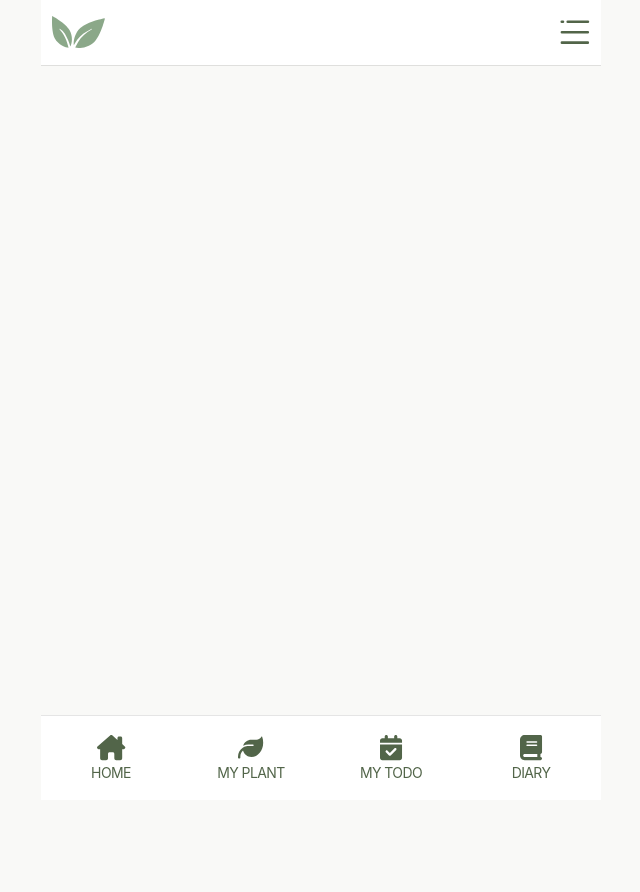
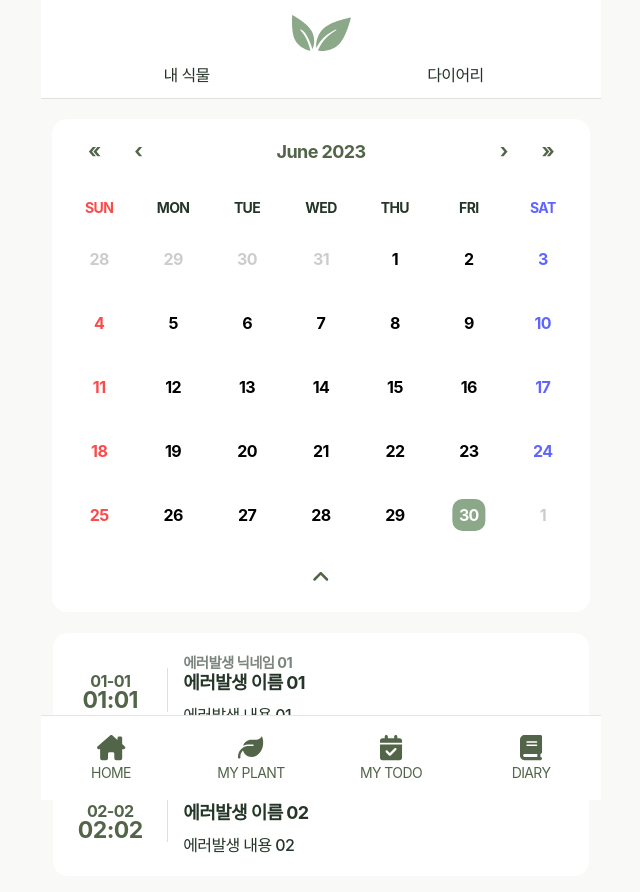
Before and after one commit to devdong9897/growgreen, a React (Create React App) app: page / in a window 1280 px wide. Shown: the top 892 px of the page, without its empty margins (319-959 px from the left). Before the commit the page ends 800 px from the top, so only its background shows below. Built offline with nearby package versions, Linux system fonts and the light colour scheme; no server answers; a web font is replaced by a local one.

Commit message:
feat: TodoWrite POST 작업 및 테스트 확인
TodoMain에서 데이터 있는 날짜에 동그라미 표시 나오도록 작업 필요함

```diff
--- a/src/App.js
+++ b/src/App.js
@@ -25,7 +25,8 @@ function App() {
         <Route path="/intro" element={<Intro />} />
         <Route path="/" element={<Layout />}>
           {/* 투두메인 */}
-          <Route index path=":deadline" element={<TodoMain />} />
+          {/* <Route index path=":deadline" element={<TodoMain />} /> */}
+          <Route index element={<TodoMain />} />
           {/* 투두 */}
           <Route path="/todolist" element={<TodoList />} />
           <Route path="/todowrite" element={<TodoWrite />} />
--- a/src/Layout.js
+++ b/src/Layout.js
@@ -25,7 +25,7 @@ const Layout = () => {
     ? (pageBgc = { backgroundColor: subColor.colorWhite })
     : (pageBgc = { backgroundColor: subColor.colorGray });
   const WrapHeight =
-    location.pathname === `/${paramToday}`
+    location.pathname === "/"
       ? {
           minHeight: `calc(100vh - ${height.todoMainHeaderHeight})`,
         }
@@ -38,7 +38,7 @@ const Layout = () => {
       : { padding: "2.5rem 0 10rem" };
   /* pathname에 따라 Contents margin-top값 동적으로 설정 */
   const ContentsMarginTop =
-    location.pathname === `/${paramToday}`
+    location.pathname === "/"
       ? { marginTop: `${height.todoMainHeaderHeight}` }
       : { marginTop: `${height.headerHeight}` };
   /* pathname에 따라 Inner 가로 padding값 동적으로 설정 */
@@ -51,7 +51,7 @@ const Layout = () => {
     <ThemeProvider theme={pageBgc}>
       <Wrap style={WrapHeight}>
         {/* 헤더 */}
-        {location.pathname === `/${paramToday}` ? (
+        {location.pathname === "/" ? (
           <TodoMainHeader paramToday={paramToday} />
         ) : (
           <Header paramToday={paramToday} />
--- a/src/api/patchtodo.js
+++ b/src/api/patchtodo.js
@@ -66,7 +66,7 @@ export const getTotalTodoList = async () => {
     // const res = axios.get("/api/todo/list");
     const res = axios.get("");
     const data = (await res).data;
-    console.log(data);
+    // console.log(data);
     return data;
   } catch (err) {
     console.log(err);
@@ -117,9 +117,7 @@ export const getTotalTodoList = async () => {
 // todo POST
 export const postTodo = async data => {
   try {
-    // URL 변경 필요
-    const res = await axios.post("http://localhost:3000/todo", data);
-    // const res = await axios.post("/api/todo", data);
+    const res = await axios.post("/api/todo", data);
     const result = res.data;
     console.log("투두 post", result);
   } catch (err) {
--- a/src/components/Header.js
+++ b/src/components/Header.js
@@ -30,7 +30,7 @@ const Header = ({ paramToday }) => {
         <Inner>
           <HeaderInnerWrap>
             <h1>
-              <Link to={`/${paramToday}`}>
+              <Link to="/">
                 <img src="/images/logo.svg" alt="로고" />
               </Link>
             </h1>
--- a/src/components/HeaderNav.js
+++ b/src/components/HeaderNav.js
@@ -16,7 +16,7 @@ const HeaderNav = ({ navOpen, toggleNav, closeNav, paramToday }) => {
         <NavMenuWrap>
           <li>
             <Link
-              to={`/${paramToday}`}
+              to="/"
               onClick={() => {
                 closeNav("/");
               }}
--- a/src/components/QuickMenu.js
+++ b/src/components/QuickMenu.js
@@ -13,7 +13,7 @@ const QuickMenu = ({ paramToday }) => {
   return (
     <QuickMenuWrap>
       <li>
-        <Link to={`/${paramToday}`}>
+        <Link to="/">
           <i>
             <FontAwesomeIcon icon={faHouseChimney} />
           </i>
--- a/src/components/TodoCalendar.js
+++ b/src/components/TodoCalendar.js
@@ -1,36 +1,19 @@
 import React, { useEffect, useState } from "react";
 import moment from "moment/moment";
 import Calendar from "react-calendar";
-import { getTotalTodoList } from "../api/patchtodo";
 
 import { FontAwesomeIcon } from "@fortawesome/react-fontawesome";
 import { faAngleUp } from "@fortawesome/free-solid-svg-icons";
 import "../style/todocalendar.css";
 import { TodoCalendarWrap, CalendarActiveBtn } from "../style/TodoCalendar";
 
-const TodoCalendar = ({ todayListData, handleDateChange, selectDate }) => {
-  // todo 캘린더 데이터 state
-  const [todoTotalList, setTodoTotalList] = useState([]);
-  const getTotalTodoData = async () => {
-    try {
-      const data = await getTotalTodoList();
-      setTodoTotalList(data);
-    } catch (err) {
-      console.log("todo 캘린더 데이터", err);
-    }
-  };
+const TodoCalendar = ({ handleDateChange, selectDate, selectTodoData }) => {
   // Calendar 스타일 설정
+  // 요일 이름 영문으로 설정
   const WeekName = ["sun", "mon", "tue", "wed", "thu", "fri", "sat"];
-  const formatShortWeekday = (locale, date) => {
-    const idx = date.getDay();
-    return WeekName[idx];
-  };
   // 캘린더 날짜에 className 동적으로 부여
   const tileClassName = ({ date, view }) => {
-    const formattedDate = moment(date).format("YYYY-MM-DD");
-    // console.log(formattedDate);
     let classNames = "";
-
     if (view === "month") {
       // 일요일에 글자 색상 추가
       if (date.getDay() === 0) {
@@ -39,10 +22,16 @@ const TodoCalendar = ({ todayListData, handleDateChange, selectDate }) => {
       } else if (date.getDay() === 6) {
         classNames += "sat_color ";
       }
-      // 리스트 내용 있는 경우 클래스 추가
-      if (todayListData[formattedDate]) {
-        classNames += "highlight";
-      }
+      // 리스트 내용 있는 경우 날짜 위에 동그라미 표시
+      // selectTodoData가 빈 배열이 아닐 때 highlight 클래스 추가
+      /*
+			현재 selectTodoData를 불러올 때 빈 배열이 먼저 로드되며
+			데이터가 있는 날짜를 클릭하고 난 후에 데이터가 없는 날짜를 클릭하면
+			데이터가 있는 날짜의 데이터가 출력됨
+			*/
+      // if (selectTodoData !== []) {
+      //   classNames += "highlight";
+      // }
     }
     return classNames.trim();
   };
@@ -51,16 +40,10 @@ const TodoCalendar = ({ todayListData, handleDateChange, selectDate }) => {
   const toggleClick = () => {
     setCalendarActive(!calendarActive);
   };
-  // useEffect
-  useEffect(() => {
-    getTotalTodoData();
-  }, []);
-  console.log(todoTotalList);
   return (
     <TodoCalendarWrap>
       <Calendar
         calendarType="US"
-        formatShortWeekday={formatShortWeekday}
         tileClassName={tileClassName}
         formatDay={(locale, date) => moment(date).format("D")}
         onChange={handleDateChange}
--- a/src/components/TodoMainHeader.js
+++ b/src/components/TodoMainHeader.js
@@ -8,7 +8,7 @@ const TodoMainHeader = ({ paramToday }) => {
       <Inner>
         <TodoMainHeaderInner>
           <h1>
-            <Link to={`/${paramToday}`}>
+            <Link to="/">
               <img src="/images/logo.svg" alt="로고" />
             </Link>
           </h1>
--- a/src/pages/TodoMain.js
+++ b/src/pages/TodoMain.js
@@ -1,5 +1,5 @@
 import React, { useEffect, useState } from "react";
-import { useNavigate, useParams } from "react-router-dom";
+import { useNavigate } from "react-router-dom";
 import moment from "moment/moment";
 import TodoCalendar from "../components/TodoCalendar";
 import TodoMainList from "../components/TodoMainList";
@@ -7,77 +7,46 @@ import { getSelectTodoList } from "../api/patchtodo";
 
 const TodoMain = () => {
   const navigate = useNavigate();
-  const { deadline } = useParams();
-
+  // deadline state에 오늘 날짜를 YYYY-MM-DD 형식으로 보관
+  const [deadline, setDeadline] = useState(
+    moment(Date.now()).format("YYYY-MM-DD"),
+  );
   // Calendar 날짜 클릭 시 날짜별 내용 출력
   const [selectDate, setSelectDate] = useState(new Date());
+  // 특정 날짜 todo state
+  const [selectTodoData, setSelectTodoData] = useState([]);
+
+  // handle 이벤트
   const handleDateChange = date => {
+    const nowDate = moment(date).format("YYYY-MM-DD");
+    getSelectTodoData(nowDate);
     setSelectDate(date);
   };
-  // 오늘의 투두 더미데이터
-  /*
-
-	*/
-  const todayListData = {
-    "2023-06-15": [
-      {
-        time: "06-15",
-        timeDetail: "15:00",
-        plantName: "식물 종류 이름0",
-        plantAlias: "식물 별명0",
-        task: "오늘의 할 일0",
-      },
-    ],
-    "2023-06-28": [
-      {
-        time: "06-28",
-        timeDetail: "12:00",
-        plantName: "식물 종류 이름1",
-        plantAlias: "식물 별명1",
-        task: "오늘의 할 일1",
-      },
-    ],
-    "2023-06-29": [
-      {
-        time: "06-29",
-        timeDetail: "13:00",
-        plantName: "식물 종류 이름2",
-        plantAlias: "식물 별명2",
-        task: "오늘의 할 일2",
-      },
-    ],
-  };
-  // 선택한 날짜 데이터 형식을 YYYY-MM-DD로 변환
-  const formatDate = moment(selectDate).format("YYYY-MM-DD");
-  // 데이터 형식을 배열로 담는다
-  const selectTodayList = todayListData[formatDate] || [];
-
-  // 특정 날짜 todo state
-  const [selectTodoData, setSelectTodoData] = useState([]);
-  const paramDeadline = useParams().deadline;
-  const getSelectTodoData = async deadline => {
+  // todomain 특정 날짜 todo GET
+  const getSelectTodoData = async _deadline => {
     try {
-      const data = await getSelectTodoList(deadline);
+      const data = await getSelectTodoList(_deadline);
+      // 특정 날짜의 pk값을 deadline state에 담는다.
+      setDeadline(_deadline);
+      // date를 selectTodoData state에 담는다.
       setSelectTodoData(data);
-      // console.log(data);
     } catch (err) {
       console.log("특정 날짜 todo 에러 : ", err);
     }
   };
+  // useEffect
   useEffect(() => {
-    getSelectTodoData(paramDeadline);
+    getSelectTodoData(deadline);
   }, []);
-  console.log(selectTodoData);
   return (
     <div>
       {/* 투두 캘린더 */}
       <TodoCalendar
         handleDateChange={handleDateChange}
         selectDate={selectDate}
-        todayListData={todayListData}
+        selectTodoData={selectTodoData}
       />
       {/* 오늘의 투두 리스트 */}
-      {/* <TodoMainList selectTodayList={selectTodayList} /> */}
       <TodoMainList selectTodoData={selectTodoData} />
     </div>
   );
--- a/src/pages/TodoWrite.js
+++ b/src/pages/TodoWrite.js
@@ -1,4 +1,4 @@
-import React, { useState } from "react";
+import React, { useEffect, useState } from "react";
 import { useNavigate } from "react-router-dom";
 import { postTodo } from "../api/patchtodo";
 import dayjs from "dayjs";
@@ -12,6 +12,8 @@ import {
   ConfigProvider,
   DatePicker,
 } from "antd";
+import { getPlants } from "../api/patchmyplant";
+
 import { TodoWriteFir, TodoWriteTxt } from "../style/WriteLayout";
 import { mainColor } from "../style/GlobalStyle";
 import { PageBtnWrap } from "../style/Components";
@@ -22,11 +24,40 @@ const TodoWrite = () => {
   const { TextArea } = Input;
   // 화면이동
   const navigate = useNavigate();
-  // 날짜 선택에 오늘 날짜 표시
-  // const [nowDate, setNowDate] = useState(new Date());
-  // 오늘 날짜를 YYYY-MM-DD로 변환
-  // const nowFormatDate = moment(nowDate).format("YYYY-MM-DD");
-
+  // myPlantList를 저장할 state
+  const [myPlantList, setMyPlantList] = useState([]);
+  // 식물 선택 option에 들어갈 값 state
+  const [selectMyPlant, getSelectMyPlant] = useState([]);
+  // iplant(PK값) 보관할 state
+  const [iplant, setIplant] = useState(0);
+  // myPlant GET
+  const getMyPlantList = async () => {
+    try {
+      // myPlantList의 데이터를 data에 보관(배열)
+      const data = await getPlants();
+      setMyPlantList(data);
+      // data를 map을 사용해 각각의 객체로 분리
+      const getPlantArr = data.map(item => {
+        const arrData = {
+          iplant: item.iplant,
+          value: item.iplant,
+          label: item.nickNm,
+        };
+        return arrData;
+      });
+      getSelectMyPlant(getPlantArr);
+    } catch (err) {
+      console.log("myplant get err", err);
+    }
+  };
+  useEffect(() => {
+    getMyPlantList();
+  }, []);
+  // 식물 선택 onChange 이벤트
+  const handleMyPlantChange = (value, e) => {
+    const myPlant = selectMyPlant.find(item => item.value === value);
+    setIplant(myPlant.iplant);
+  };
   // 투두 전송데이터 기본값
   const todoForm = {
     iplant: 0,
@@ -40,118 +71,111 @@ const TodoWrite = () => {
   const [postTodoData, setPostTodoData] = useState(todoForm);
   // 현재 postTodoData를 새로운 객체로 생성
   const updatedPostTodoData = { ...postTodoData };
-  // 식물 선택 state
-  const plantList = [
-    { value: "테스트1value", label: "테스트1label" },
-    { value: "테스트2value", label: "테스트2label" },
-    { value: "테스트3value", label: "테스트3label" },
-  ];
-  const [selectPlant, setSelectPlant] = useState(plantList);
   // 날짜 선택 state
   // 날짜 선택(날짜 포맷을 dateFormat 형식으로 변환)
   const handleDateChange = (value, dateString) => {
     // console.log("Formatted Selected Time: ", dateString);
-    const selectedDate = moment(dateString).format("MM-DD");
+    const selectedDate = moment(dateString).format("YYYY-MM-DD");
     const updateDate = { ...updatedPostTodoData, deadlineDate: selectedDate };
     setPostTodoData(updateDate);
   };
   // 시간 선택 state
   const deadlineTimeList = [
     {
-      value: "00:00:00",
-      label: "00:00:00",
+      value: "00:00",
+      label: "00:00",
     },
     {
-      value: "01:00:00",
-      label: "01:00:00",
+      value: "01:00",
+      label: "01:00",
     },
     {
-      value: "02:00:00",
-      label: "02:00:00",
+      value: "02:00",
+      label: "02:00",
     },
     {
-      value: "03:00:00",
-      label: "03:00:00",
+      value: "03:00",
+      label: "03:00",
     },
     {
-      value: "04:00:00",
-      label: "04:00:00",
+      value: "04:00",
+      label: "04:00",
     },
     {
-      value: "05:00:00",
-      label: "05:00:00",
+      value: "05:00",
+      label: "05:00",
     },
     {
-      value: "06:00:00",
-      label: "06:00:00",
+      value: "06:00",
+      label: "06:00",
     },
     {
-      value: "07:00:00",
-      label: "07:00:00",
+      value: "07:00",
+      label: "07:00",
     },
     {
-      value: "08:00:00",
-      label: "08:00:00",
+      value: "08:00",
+      label: "08:00",
     },
     {
-      value: "09:00:00",
-      label: "09:00:00",
+      value: "09:00",
+      label: "09:00",
     },
     {
-      value: "10:00:00",
-      label: "10:00:00",
+      value: "10:00",
+      label: "10:00",
     },
     {
-      value: "11:00:00",
-      label: "11:00:00",
+      value: "11:00",
+      label: "11:00",
     },
     {
-      value: "12:00:00",
-      label: "12:00:00",
+      value: "12:00",
+      label: "12:00",
     },
     {
-      value: "13:00:00",
-      label: "13:00:00",
+      value: "13:00",
+      label: "13:00",
     },
     {
-      value: "14:00:00",
-      label: "14:00:00",
+      value: "14:00",
+      label: "14:00",
     },
     {
-      value: "15:00:00",
-      label: "15:00:00",
+      value: "15:00",
+      label: "15:00",
     },
     {
-      value: "16:00:00",
-      label: "16:00:00",
+      value: "16:00",
+      label: "16:00",
     },
     {
-      value: "17:00:00",
-      label: "17:00:00",
+      value: "17:00",
+      label: "17:00",
     },
     {
-      value: "18:00:00",
-      label: "18:00:00",
+      value: "18:00",
+      label: "18:00",
     },
     {
-      value: "19:00:00",
-      label: "19:00:00",
+      value: "19:00",
+      label: "19:00",
     },
     {
-      value: "20:00:00",
-      label: "20:00:00",
+      value: "20:00",
+      label: "20:00",
     },
     {
-      value: "21:00:00",
-      label: "21:00:00",
+      value: "21:00",
+      label: "21:00",
     },
     {
-      value: "22:00:00",
-      label: "22:00:00",
+      value: "22:00",
+      label: "22:00",
     },
     {
-      value: "23:00:00",
-      label: "23:00:00",
+      value: "23:00",
+      label: "23:00",
     },
   ];
   const [postDeadlineTime, setPostDeadlineTime] = useState(deadlineTimeList);
@@ -181,17 +205,18 @@ const TodoWrite = () => {
   // 없음에 체크되어 있을 때 반복 여부 0, 반복 날짜 null
   if (isNoneChecked) {
     updatedPostTodoData.repeatYn = 0;
-    updatedPostTodoData.repeatDay = null;
+    updatedPostTodoData.repeatDay = [];
   } else {
     // 아니면 반복 여부 1, 선택된 체크박스 value값 전달
     updatedPostTodoData.repeatYn = 1;
-    updatedPostTodoData.repeatDay = checkedValues.map(Number);
+    updatedPostTodoData.repeatDay = checkedValues.map(Number).sort();
   }
   // 내용 미입력시 출력되는 문장 state
   const [dateError, setDateError] = useState("");
   const [ctntError, setCtntError] = useState("");
   // 글 작성 후 확인 버튼 클릭(todo POST)
   const handleConfirm = () => {
+    updatedPostTodoData.iplant = iplant;
     if (
       !updatedPostTodoData.deadlineDate ||
       !updatedPostTodoData.deadlineTime
@@ -203,8 +228,8 @@ const TodoWrite = () => {
       setCtntError("* 할일을 입력해주세요.");
       return;
     }
-    console.log("updatedPostTodoData", updatedPostTodoData);
-    // postTodo(updatedPostTodoData);
+    // console.log("updatedPostTodoData", updatedPostTodoData);
+    postTodo(updatedPostTodoData);
   };
   return (
     <ConfigProvider
@@ -224,7 +249,8 @@ const TodoWrite = () => {
             <Select
               placeholder="원하는 반려 식물을 선택해 주세요."
               allowClear
-              options={selectPlant}
+              options={selectMyPlant}
+              onChange={handleMyPlantChange}
             />
           </TodoWriteFir>
         </Form.Item>
```
Also changed, not shown: 1 other file (tests, documents, lock files or other folders).
